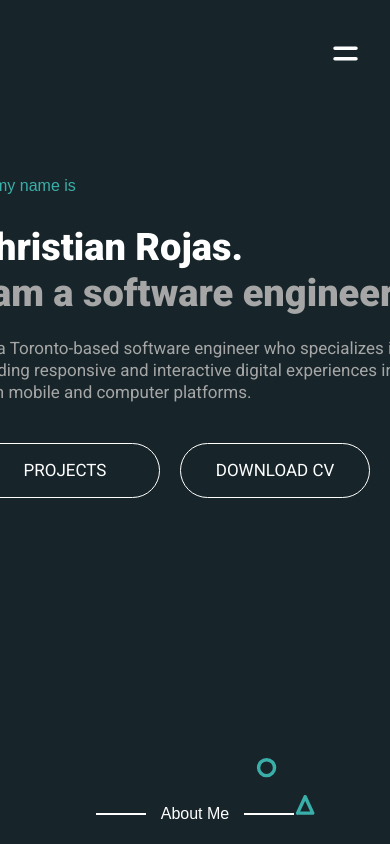
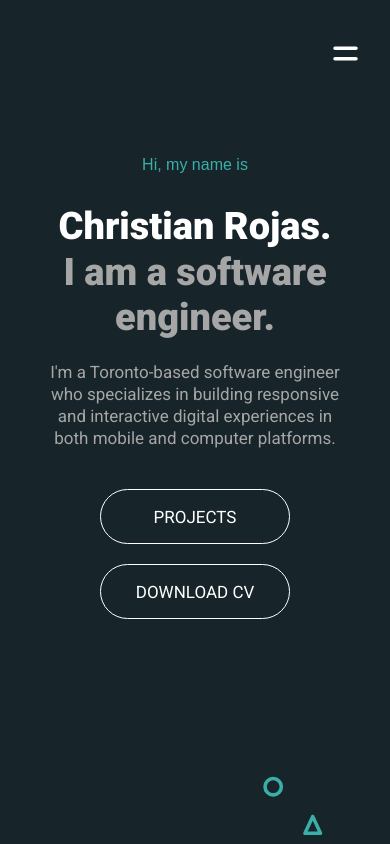
Before and after one commit to BlueFits/christianrportfolio, a React (Create React App) app: page / in a window 390 px wide. Built offline with nearby package versions, Linux system fonts and the light colour scheme.

Commit message:
added mobile support

```diff
--- a/src/pages/Home.js
+++ b/src/pages/Home.js
@@ -87,7 +87,7 @@ const Home = ({ navHandler, nextOnClick, openProject }) => {
             </nav>
             <header>
                 <div className="header_elems_container">
-                    <div>
+                    <div className="header_texts_container">
                         <span className="header_sub_text">Hi, my name is</span>
                         <div className="header_main_text">
                             <h1>Christian Rojas.</h1>
--- a/src/stylesheets/styles.css
+++ b/src/stylesheets/styles.css
@@ -393,7 +393,7 @@ header {
     justify-content: center;
     align-items: center;
     min-height: 80vh;
-    margin-bottom: 100px
+    margin-bottom: 100px;
 }
 
 .header_elems_container {
@@ -880,6 +880,40 @@ footer {
 /** media queries **/
 
 @media only screen and (max-width: 500px) { /** Mobile Version **/
+    header {
+        margin-top: 50px;
+    }
+    .header_elems_container {
+        justify-content: center;
+    }
+    .header_texts_container {
+        display: flex;
+        flex-direction: column;
+        align-items: center;
+        text-align: center;
+        width: 80vw;
+    }
+    .header_sub_text {
+        color: var(--secondary_color);
+        font-size: 16px;
+    }
+
+    .header_main_text {
+        color: #fff;
+        margin: 30px 0 20px 0;
+    }
+
+    .header_description {
+        width: 100%;
+        margin-bottom: 40px;
+    }
+
+    .header_buttons_container {
+        display: flex;
+        align-items: center;
+        flex-direction: column;
+        height: 130px;
+    }
     .splash_elements_container{
         padding: 0 15%;
     }
```
